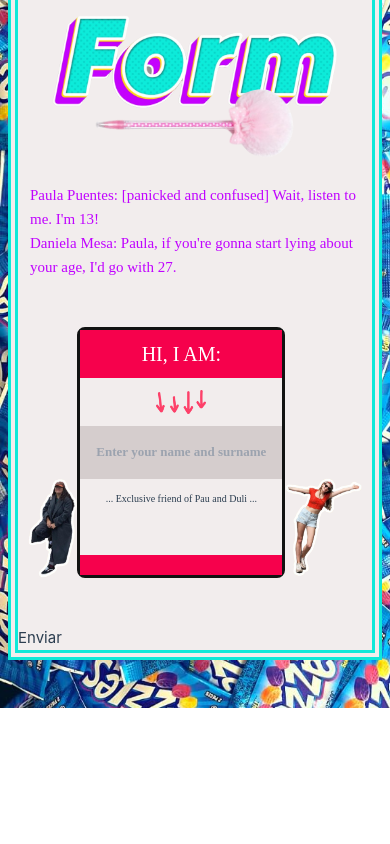
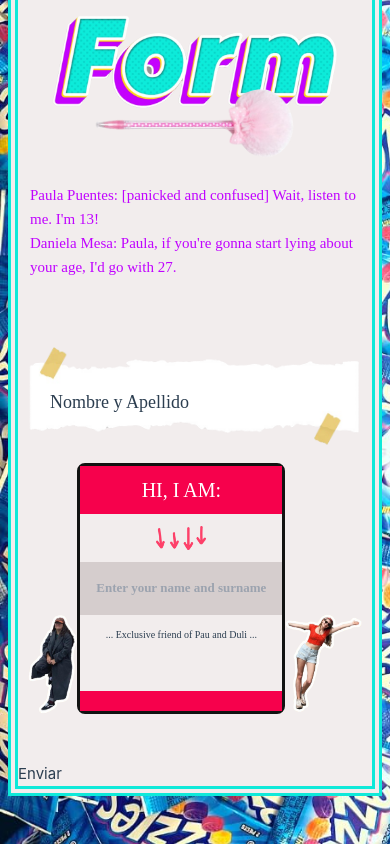
Before and after one commit to paupuentes919/13-going-30, a Vue app: page / in a window 390 px wide. Shown: the part 3719-4563 px from the top of the page. Before the commit the page ends 4427 px from the top, so only its background shows below. Built offline with nearby package versions, Linux system fonts and the light colour scheme.

Commit message:
added cinta

```diff
--- a/src/components/VForm.vue
+++ b/src/components/VForm.vue
@@ -17,6 +17,10 @@
       </div>
       <form>
         <!-- <form action="#" method="post"> -->
+        <div class="relative">
+          <img src="../assets/images/cinta.png" alt="cinta" class="pau-cinta" />
+          <div class="pau-position-up">Nombre y Apellido</div>
+        </div>
         <div class="flex justify-center pb-12 self-center">
           <div class="flex self-end">
             <img src="../assets/images/dulileft.png" alt="duli left" class="pau-pau-right" />
@@ -98,6 +102,18 @@ const clearError = (): void => {
 .pau-border-lines {
   border: 10px double #0fe9d9;
   background-color: rgb(242, 237, 237);
+}
+
+.pau-cinta {
+  width: 400px;
+}
+
+.pau-position-up {
+  font-family: 'Graduate';
+  font-size: 25px;
+  position: absolute;
+  left: 2rem;
+  bottom: 3.5rem;
 }
 
 .pau-text-form {
@@ -298,6 +314,11 @@ const clearError = (): void => {
   .pau-exclusive-friend {
     font-size: 10px;
   }
+
+  .pau-position-up {
+    bottom: 2.9rem;
+    font-size: 18px;
+  }
 }
 
 @media (max-width: 350px) {
@@ -310,5 +331,8 @@ const clearError = (): void => {
   .pau-pau-right {
     display: none;
   }
+  .pau-position-up {
+    bottom: 2rem;
+  }
 }
 </style>
```
Also changed, not shown: src/assets/images/cinta.png (added).
